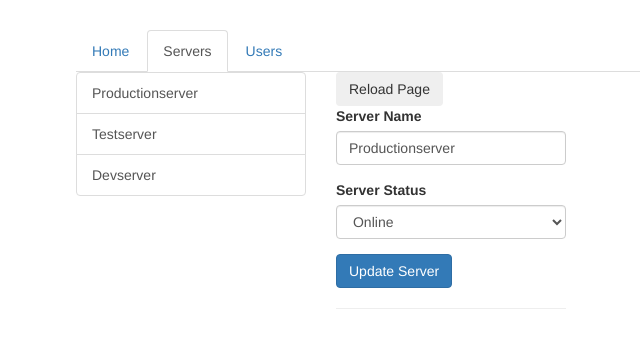
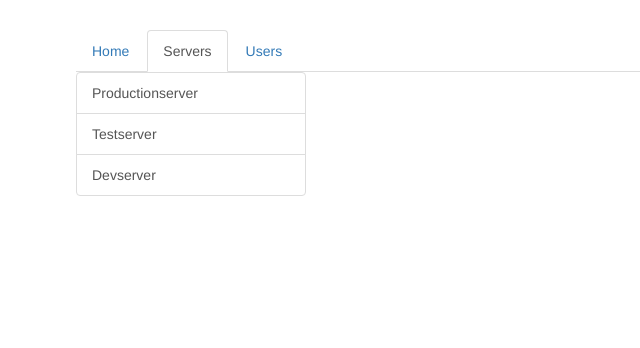
Before and after one commit to acacia1021/routing-start, an Angular app: page /servers in a window 1280 px wide. Shown: the top 348 px of the page, without its empty margins (189-829 px from the left). Built offline with nearby package versions, Linux system fonts and the light colour scheme.

Commit message:
Setting up Child/Nested Routes

```diff
--- a/src/app/servers/servers.component.html
+++ b/src/app/servers/servers.component.html
@@ -13,9 +13,10 @@
     </div>
   </div>
   <div class="col-xs-12 col-sm-4">
-    <button class="btn btn primary" (click)="onReload()">Reload Page</button>
+    <router-outlet></router-outlet>
+    <!-- <button class="btn btn primary" (click)="onReload()">Reload Page</button>
     <app-edit-server></app-edit-server>
     <hr>
-    <!-- <app-server></app-server> -->
+    <app-server></app-server> -->
   </div>
 </div>
--- a/src/app/users/users.component.html
+++ b/src/app/users/users.component.html
@@ -11,6 +11,7 @@
     </div>
   </div>
   <div class="col-xs-12 col-sm-4">
-    <app-user></app-user>
+    <!-- <app-user></app-user> -->
+    <router-outlet></router-outlet>
   </div>
 </div>
```
Also changed, not shown: src/app/app.module.ts (+22 -11 lines).
